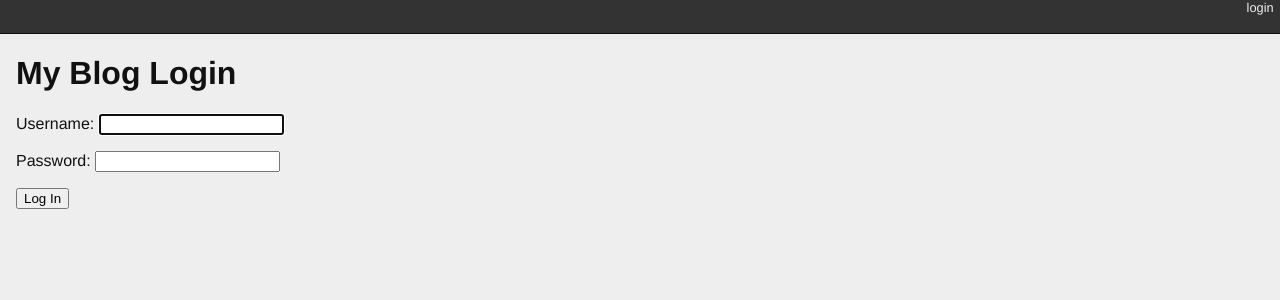
After one commit to ELHoyle/Django_Blog, a Django app: page /login/ in a window 1280 px wide. The commit adds this page. Shown: the top 300 px of the page. Run offline with Django 3.2, Linux system fonts and the light colour scheme.

Commit message:
static file and stylesheet added. Login and logout feature added

```diff
--- /dev/null
+++ b/blogging/static/django_blog.css
@@ -0,0 +1,74 @@
+body {
+    background-color: #eee;
+    color: #111;
+    font-family: "HelveticaNeue-Light", "Helvetica Neue Light", "Helvetica Neue", Helvetica, Arial, "Lucida Grande", sans-serif;
+    margin:0;
+    padding:0;
+}
+#container {
+    margin:0;
+    padding:0;
+    margin-top: 0px;
+}
+#header {
+    background-color: #333;
+    border-bottom: 1px solid #111;
+    margin:0;
+    padding:0;
+}
+#control-bar {
+    margin: 0em 0em 1em;
+    list-style: none;
+    list-style-type: none;
+    text-align: right;
+    color: #eee;
+    font-size: 80%;
+    padding-bottom: 0.4em;
+}
+#control-bar li {
+    display: inline-block;
+}
+#control-bar li a {
+    color: #eee;
+    padding: 0.5em;
+    text-decoration: none;
+}
+#control-bar li a:hover {
+    color: #cce;
+}
+#content {
+    margin: 0em 1em 1em;
+}
+
+ul#entries {
+    list-style: none;
+    list-style-type: none;
+}
+div.entry {
+    margin-right: 2em;
+    margin-top: 1em;
+    border-top: 1px solid #cecece;
+}
+ul#entries li:first-child div.entry {
+    border-top: none;
+    margin-top: 0em;
+}
+div.entry-body {
+    margin-left: 2em;
+}
+.notification {
+    float: right;
+    text-align: center;
+    width: 25%;
+    padding: 1em;
+}
+.info {
+    background-color: #aae;
+}
+ul.categories {
+    list-style: none;
+    list-style-type: none;
+}
+ul.categories li {
+    display: inline;
+}
--- a/mysite/settings.py
+++ b/mysite/settings.py
@@ -120,3 +120,5 @@ USE_TZ = True
 # https://docs.djangoproject.com/en/3.1/howto/static-files/
 
 STATIC_URL = '/static/'
+LOGIN_URL = '/login/'
+LOGIN_REDIRECT_URL = '/'
--- a/mysite/templates/base.html
+++ b/mysite/templates/base.html
@@ -1,10 +1,23 @@
+{% load static %}
 <!DOCTYPE html>
 <html>
     <head>
         <title>My Django Blog</title>
+        <link type="text/css" rel="stylesheet" href="{% static 'django_blog.css' %}">
     </head>
     <body>
-        <div id="container">
+        <div id="header">  {# header begins here #}
+            <ul id="control-bar">
+            {% if user.is_authenticated %}
+             {% if user.is_staff %}<li><a href="{% url 'admin:index' %}">admin</a></li>{% endif %}
+              <li><a href="{% url 'logout' %}">logout</a></li>
+             {% else %}
+              <li><a href="{% url 'login' %}">login</a></li>
+            {% endif %}
+            </ul>
+        </div>
+  </div>
+            <div id="container">
             <div id="content">
                 {% block content %}
                 [content will go here]
--- /dev/null
+++ b/mysite/templates/login.html
@@ -0,0 +1,9 @@
+{% extends "base.html" %}
+
+{% block content %}
+<h1>My Blog Login</h1>
+<form action="" method="POST">{% csrf_token %}
+  {{ form.as_p }}
+  <p><input type="submit" value="Log In"></p>
+</form>
+{% endblock %}
--- /dev/null
+++ b/mysite/templates/logout.html
@@ -0,0 +1,4 @@
+{% extends "base.html" %}
+{% block content %}
+<h1>Logout Successful</h1>
+{% endblock content %}
--- a/mysite/urls.py
+++ b/mysite/urls.py
@@ -15,9 +15,12 @@ Including another URLconf
 """
 from django.contrib import admin
 from django.urls import path, include
+from django.contrib.auth.views import LoginView, LogoutView
 
 urlpatterns = [
     path('', include('blogging.urls')),
     path('polling/', include('polling.urls')),
     path('admin/', admin.site.urls),
+    path('login/', LoginView.as_view(template_name='login.html'), name="login"),
+    path('logout/', LogoutView.as_view(template_name='logout.html'), name="logout"),
 ]
```
